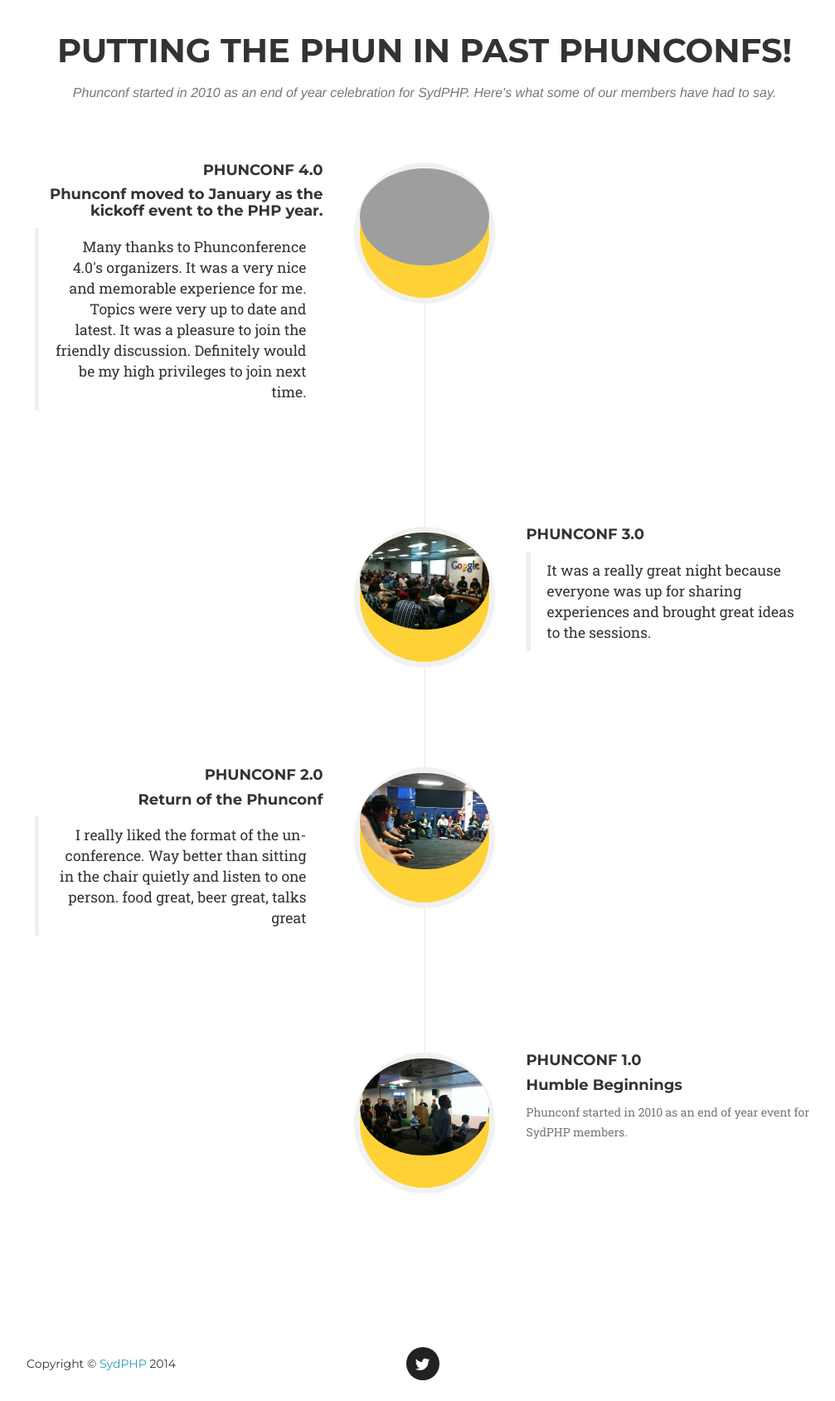
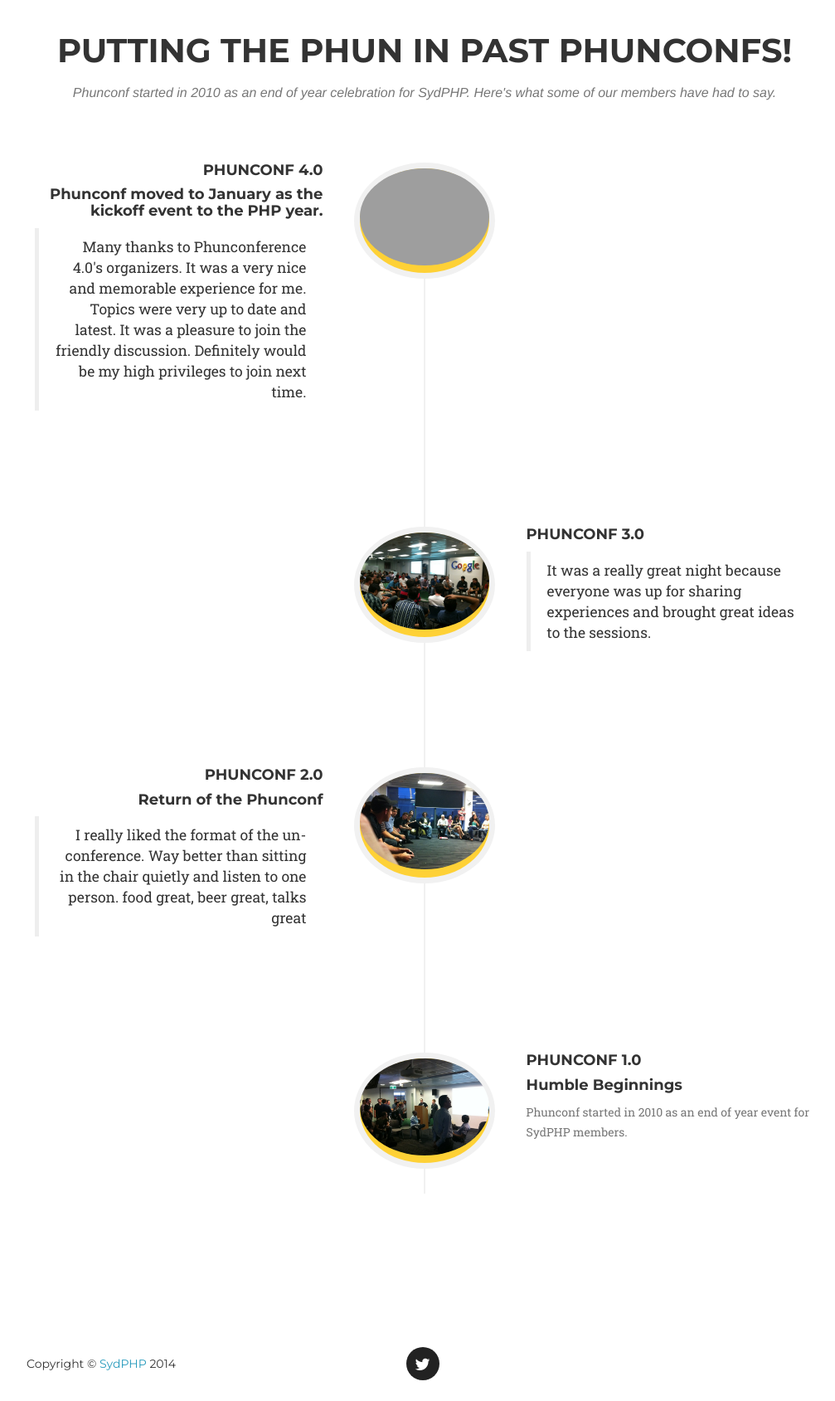
Before and after one commit to sydphp/phunconf.org, a PHP site: page / in a window 1280 px wide. Shown: the part 1794-3483 px from the top of the page at 83% size, without its empty margins (128-1135 px from the left). Run offline with PHP 8.4, Linux system fonts and the light colour scheme; some libraries are stand-ins or nearby versions; some web fonts are replaced; grey boxes are pictures that could not be loaded.

Commit message:
Style change for background circles on timeline event images.

```diff
--- a/public/css/agency.css
+++ b/public/css/agency.css
@@ -614,7 +614,7 @@ section h3.section-subheading {
 
     .timeline>li .timeline-image {
         width: 170px;
-        height: 170px;
+        height: 140px;
         margin-left: -85px;
     }
 
```
